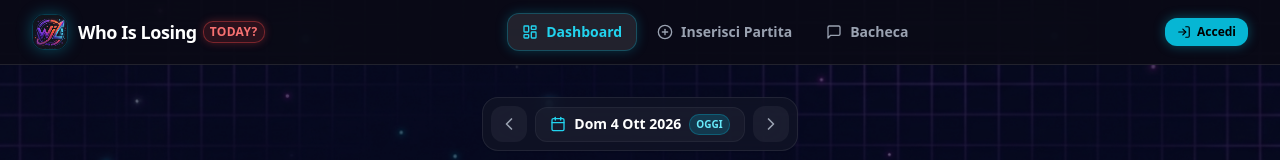
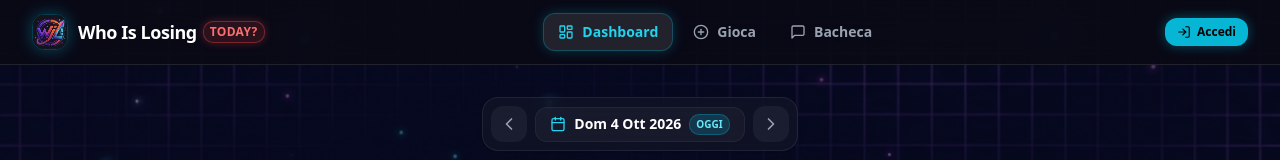
Before and after one commit to lucadileo9/who-is-losing-today, a Next.js app: page /dashboard in a window 1280 px wide. Shown: the top 160 px of the page. Built offline with nearby package versions, Linux system fonts and the light colour scheme; no server answers; the database is empty.

Commit message:
style(ui): rename Inserisci Partita to Gioca in header navigation

```diff
--- a/components/organisms/Header.tsx
+++ b/components/organisms/Header.tsx
@@ -41,7 +41,7 @@ export function Header() {
 
   const navLinks = [
     { href: '/dashboard', label: 'Dashboard', icon: LayoutDashboard },
-    { href: '/submit', label: 'Inserisci Partita', icon: PlusCircle },
+    { href: '/submit', label: 'Gioca', icon: PlusCircle },
     { href: '/bacheca', label: 'Bacheca', icon: MessageSquare },
   ];
 
```
